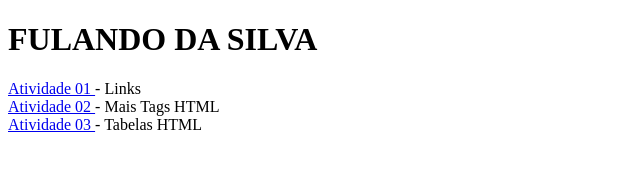
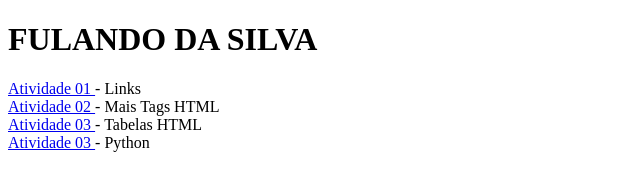
Before and after one commit to gehsso/ipweb, a plain HTML site: page index.html in a window 1280 px wide. Shown: the whole page, without its empty margins (0-640 px from the left). Drawn offline with Linux system fonts and the light colour scheme.

Commit message:
Update index.html

```diff
--- a/index.html
+++ b/index.html
@@ -13,6 +13,8 @@
 		<a href="01"> Atividade 01 </a> - Links  <br>
 		<a href="02"> Atividade 02 </a> - Mais Tags HTML  <br>
 		<a href="03"> Atividade 03 </a> - Tabelas HTML  <br>
+		<a href="10/testeoo01.py"> Atividade 03 </a> - Python <br>
+
 
 
 </body></html>
```
